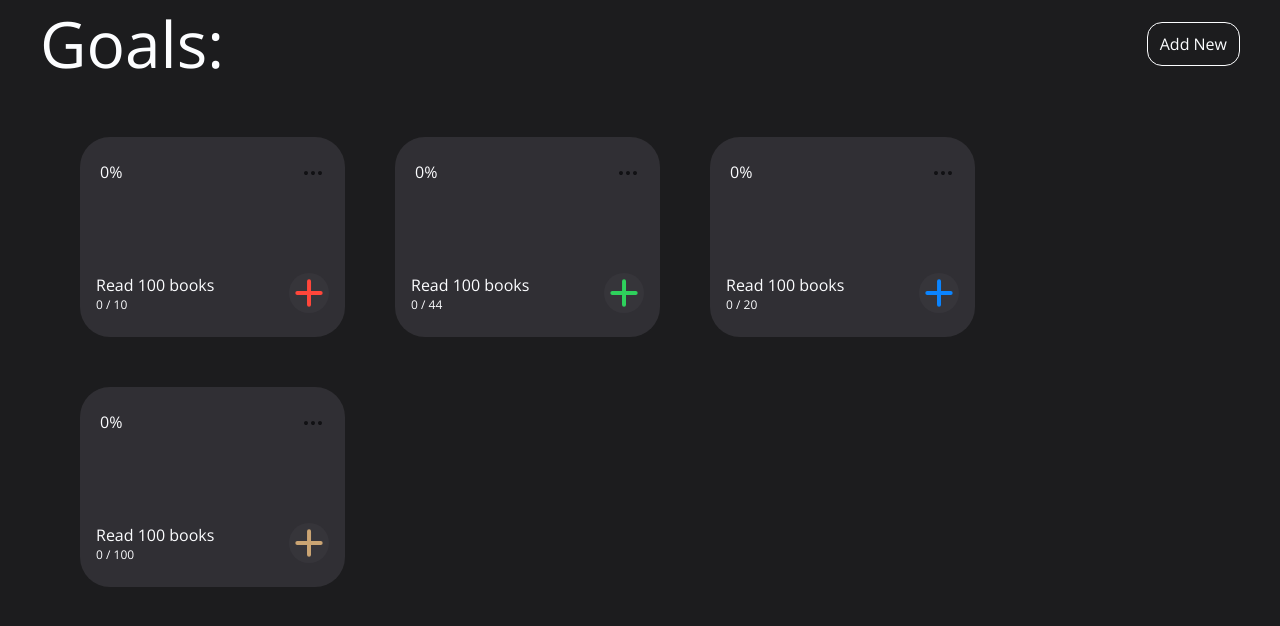
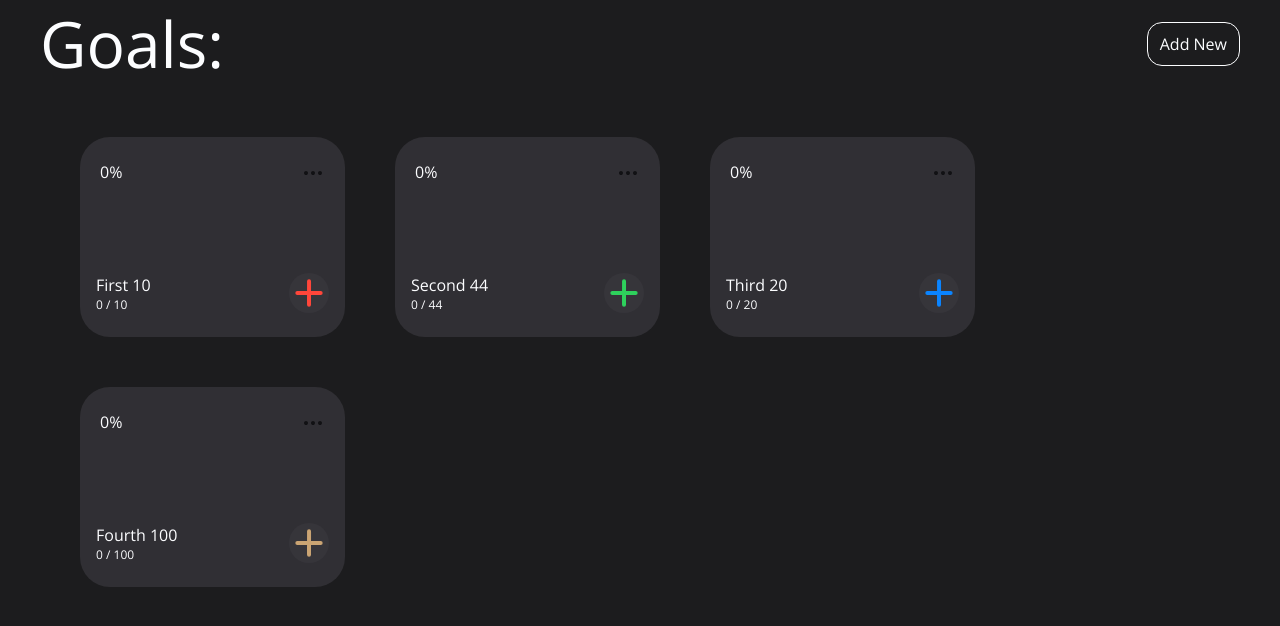
Before and after one commit to solvld/progress-counter, a React (Create React App) app: page / in a window 1280 px wide. Shown: the top 626 px of the page. Built offline with nearby package versions, Linux system fonts and the light colour scheme.

Commit message:
redact readme and change show on goal template

```diff
--- a/src/App.js
+++ b/src/App.js
@@ -5,15 +5,50 @@ import './App.scss';
 import GoalTable from './Components/GoalTable/GoalTable';
 import Popup from './Components/Popup/Popup';
 
+const goalsEx = [
+	{
+		id: 0,
+		text: 'First 10',
+		amount: 10,
+		step: 1,
+		color: '$red',
+    count: 0
+	},
+	{
+		id: 1,
+		text: 'Second 44',
+		amount: 44,
+		step: 3,
+		color: '$green',
+    count: 0
+	},
+	{
+		id: 2,
+		text: 'Third 20',
+		amount: 20,
+		step: 5,
+		color: '$blue',
+    count: 0
+	},
+	{
+		id: 3,
+		text: 'Fourth 100',
+		amount: 100,
+		step: 10,
+		color: '$goldenYellow',
+    count: 0
+	}
+]
+
 function App() {
-
-  const [popupActive, setPopupActive] = useState(false)
+  const [popupActive, setPopupActive] = useState(false);
+  const [goals, setGoals] = useState(goalsEx)
 
   return (
     <div className="App">
       <NavBar addNew={popupActive} setAddNew={setPopupActive}/>
-      <GoalTable />
-      <Popup active={popupActive} setActive={setPopupActive} />
+      <GoalTable allGoals={goals}/>
+      <Popup active={popupActive} setActive={setPopupActive} setGoals={setGoals}/>
     </div>
   );
 }
--- a/src/Components/Goal/Goal.jsx
+++ b/src/Components/Goal/Goal.jsx
@@ -95,7 +95,7 @@ function Goal(props) {
 				</div>
 				<div className='bottom-content'>
 					<div className='bottom-left'>
-						<p className='description'>Read 100 books</p>
+						<p className='description'>{props.text}</p>
 						<p className='progress'>
 							{progress} / {props.amount}
 						</p>
--- a/src/Components/GoalTable/GoalTable.jsx
+++ b/src/Components/GoalTable/GoalTable.jsx
@@ -4,22 +4,20 @@ import { colors } from "../../colors"
 
 import "./_goalTable.scss"
 
-function GoalTable() {
+function GoalTable({ allGoals }) {
 
   return (
 		<div className='GoalTable'>
-			<Goal color={colors.$red} amount={10} step={1}>
-				{'Read 100 books'}
-			</Goal>
-			<Goal color={colors.$green} amount={44} step={3}>
-				{'Read 44 books'}
-			</Goal>
-			<Goal color={colors.$blue} amount={20} step={5}>
-				{'Read 20 books'}
-			</Goal>
-			<Goal color={colors.$goldenYellow} amount={100} step={10}>
-				{'Read 1000 books'}
-			</Goal>
+			{allGoals.map(({id, text, amount, step, color, count}) => (
+				<Goal
+					text={text}
+					color={colors[color]}
+					amount={amount}
+					step={step}
+          key={id}
+          count={count}
+				/>
+			))}
 		</div>
 	)
 }
--- a/src/Components/Popup/Popup.jsx
+++ b/src/Components/Popup/Popup.jsx
@@ -43,7 +43,8 @@ function Popup({active, setActive}) {
 
 				<div className='bottom'>
 					<button onClick={clickHandler}>Cancel</button>
-					<button onClick={clickHandler} style={goalStyle}>Add</button>
+					<button type="submit"
+          onClick={clickHandler} style={goalStyle}>Add</button>
 				</div>
 			</div>
 		</div>
```
Also changed, not shown: 1 other file (tests, documents, lock files or other folders).
